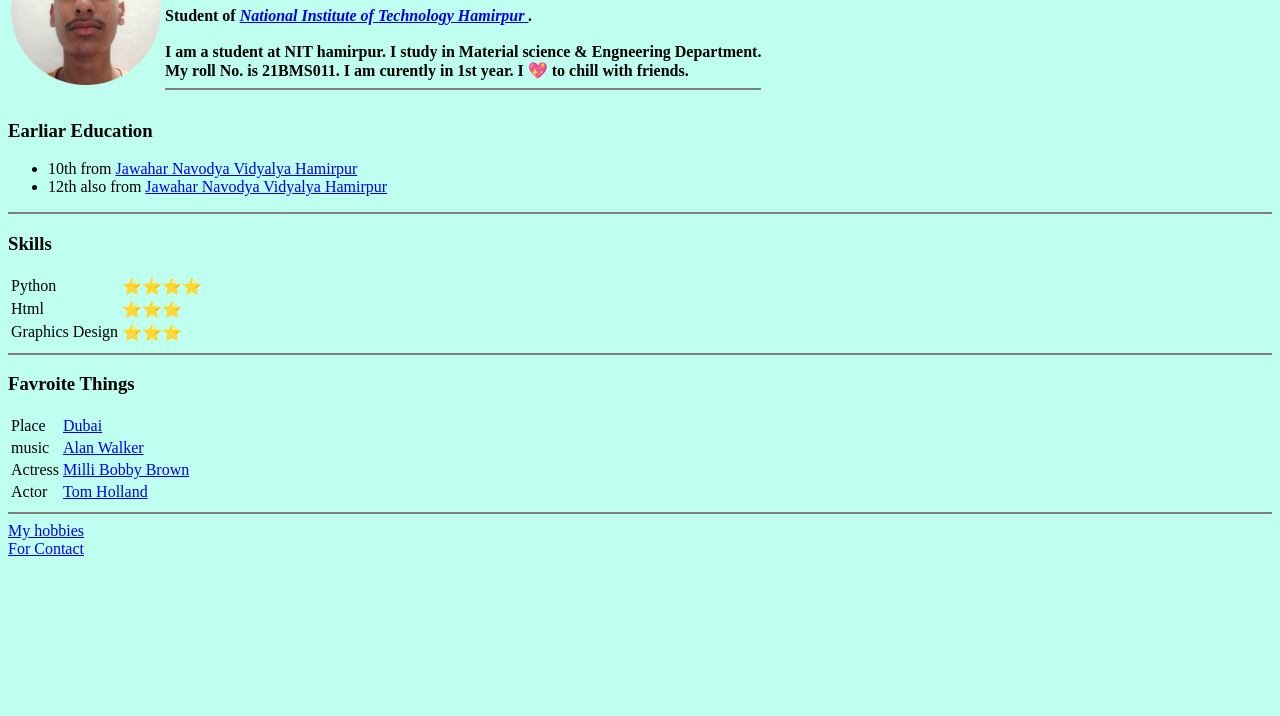
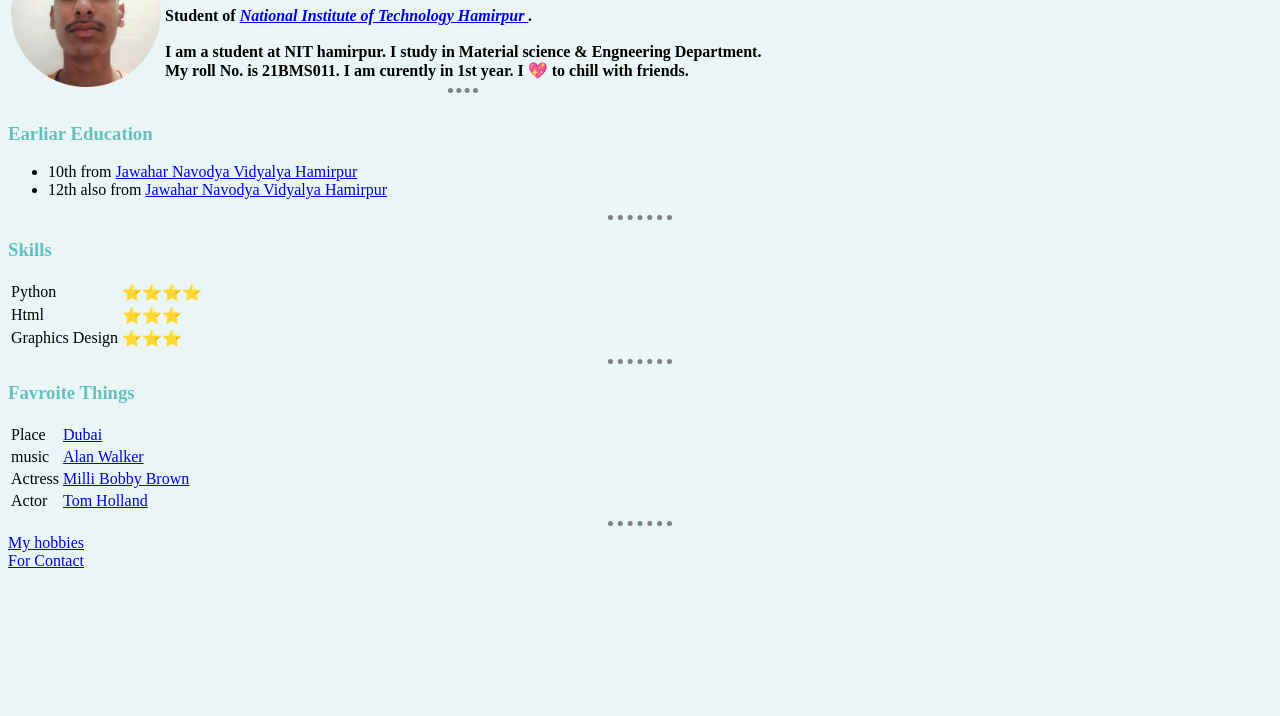
Before and after one commit to mishrakartik020903/Personal-Site, a plain HTML site: page index.html in a window 1280 px wide. Shown: the part 84-800 px from the top of the page. Drawn offline with Linux system fonts and the light colour scheme; files that its build step writes are made by us from their sources.

Commit message:
Add files via upload

```diff
--- a/index.html
+++ b/index.html
@@ -4,9 +4,10 @@
 <head>
   <meta charset="utf-8">
   <title>Kartik's Personal Site</title>
+  <link rel="stylesheet" href="css/styles.css">
 </head>
 
-<body style="background-color: #BFFFF0;">
+<body>
   <table>
     <tr>
       <td><img src="kartik-modified.png" height="150" alt="Kartik's profile Picture"></td>
@@ -15,7 +16,7 @@
         <b> Student of <em> <a href="https://nith.ac.in/">National Institute of Technology Hamirpur </a>.</em></b>
         <br><br>
         <b>I am a student at NIT hamirpur. I study in Material science & Engneering Department.<br> My roll No. is 21BMS011. I am curently in 1st year. I 💖 to chill with friends.</b>
-        <hr noshade >
+        <hr>
       </td>
     </tr>
   </table>
@@ -24,7 +25,7 @@
     <li>10th from <a href="https://navodaya.gov.in/nvs/nvs-school/HAMIRPUR-HP/en/home/index.html">Jawahar Navodya Vidyalya Hamirpur </a></li>
     <li>12th also from <a href="https://navodaya.gov.in/nvs/nvs-school/HAMIRPUR-HP/en/home/index.html">Jawahar Navodya Vidyalya Hamirpur</a></li>
   </ul>
-  <hr noshade>
+  <hr>
   <h3>Skills</h3>
   <table>
     <tr>
@@ -40,7 +41,7 @@
       <td>⭐⭐⭐</td>
     </tr>
   </table>
-  <hr noshade>
+  <hr>
   <h3>Favroite Things</h3>
   <table>
     <tbody>
@@ -62,7 +63,7 @@
       </tr>
     </tbody>
   </table>
-  <hr noshade>
+  <hr>
   <a href="hobbies.html">My hobbies</a><br>
   <a href="contact.html">For Contact</a>
 </body>
--- /dev/null
+++ b/styles.css
@@ -0,0 +1,16 @@
+body{
+  background-color: #EAF6F6;
+}
+hr{
+border-style: none;
+border-top-style: dotted;
+border-color: grey;
+border-width: 5px;
+width: 5%;
+}
+h1{
+  color: #66BFBF;
+}
+h3{
+  color:  #66BFBF;
+}
```
Also changed, not shown: contact.html (+3 -2 lines), hobbies.html (+2 -1 lines).
